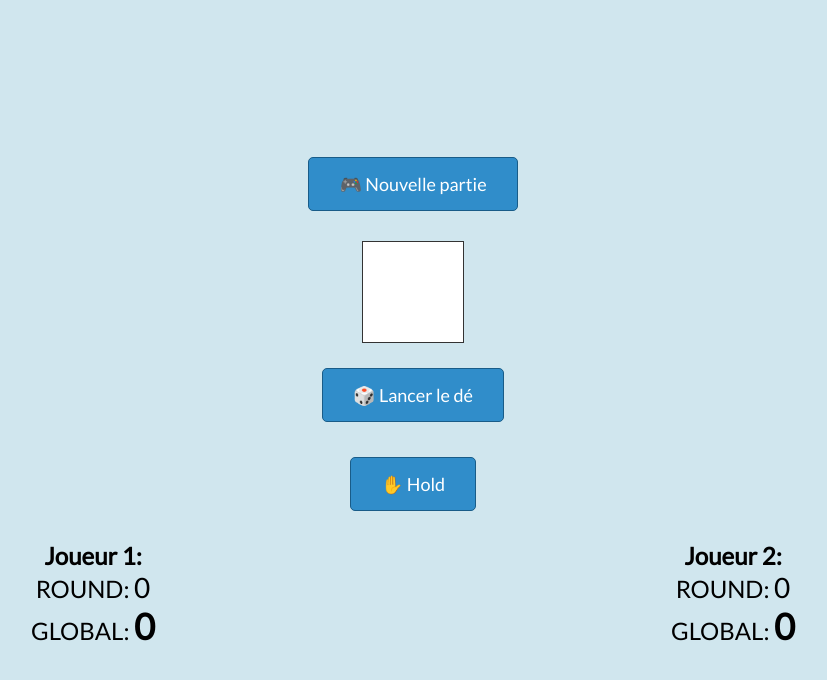
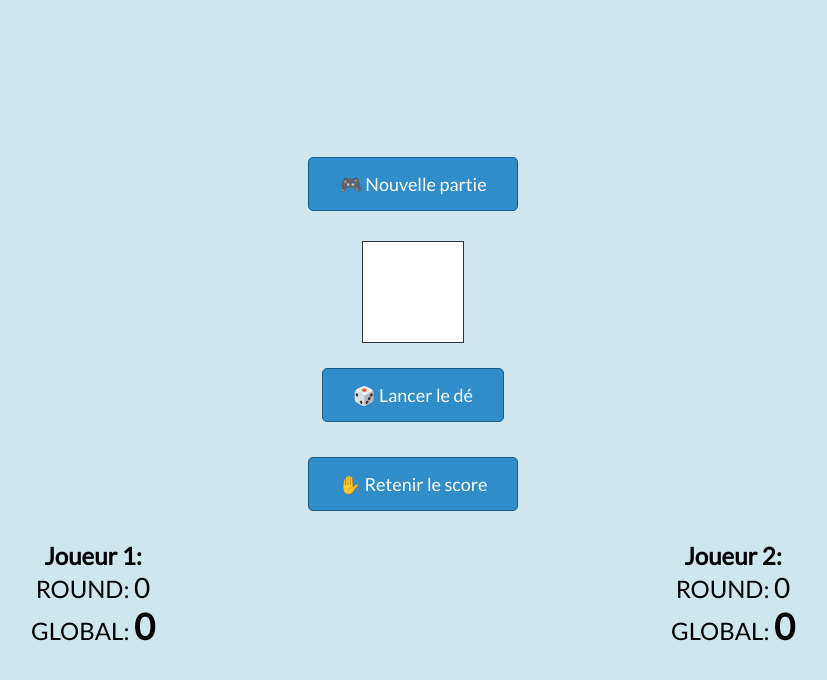
Before and after one commit to federicaiglesias/evEntrainementJS, a plain HTML site: page index.html in a window 1280 px wide. Shown: the whole page, without its empty margins (227-1054 px from the left). Drawn offline with Linux system fonts and the light colour scheme.

Commit message:
Update index.html

```diff
--- a/index.html
+++ b/index.html
@@ -20,7 +20,7 @@
             <button id="roll-dice">🎲 Lancer le dé</button>
         </div>
         <div id="dice-controls"></div>
-            <button id="hold">✋ Hold</button>
+            <button id="hold">✋ Retenir le score</button>
         </div>
         <div id="player-container">
             <div class="player" id="player1">
```
